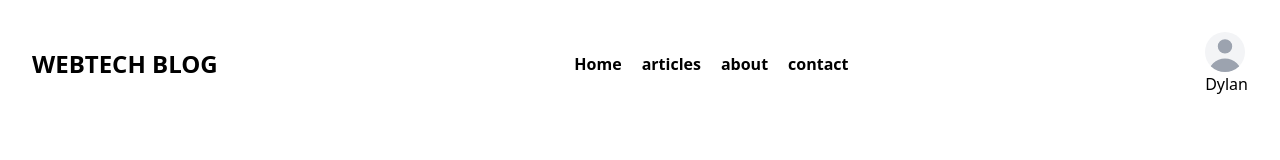
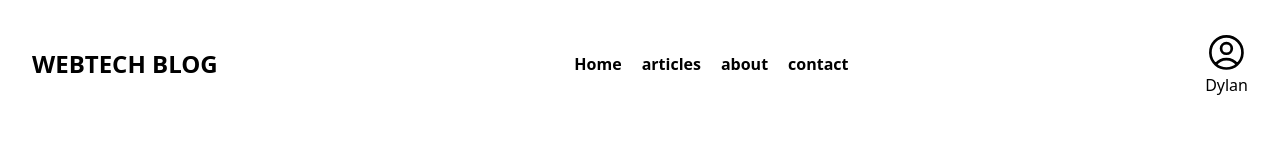
Before and after one commit to LYZER03/Blogging-Application, a Next.js app: page / in a window 1280 px wide. Shown: the top 160 px of the page. Built offline with nearby package versions, Linux system fonts and the light colour scheme.

Commit message:
fix: adjust the import of the login icon

```diff
--- a/package.json
+++ b/package.json
@@ -9,6 +9,7 @@
     "lint": "next lint"
   },
   "dependencies": {
+    "@heroicons/react": "^2.0.18",
     "next": "13.5.6",
     "react": "^18",
     "react-dom": "^18"
--- a/src/components/navbar/Navbar.jsx
+++ b/src/components/navbar/Navbar.jsx
@@ -1,5 +1,6 @@
 import Link from 'next/link'
 import React from 'react'
+import OutlineUserCircleIcon from '@heroicons/react/24/outline/UserCircleIcon'
 
 
 async  function getData() {
@@ -63,9 +64,7 @@ const Navbar = async () => {
         ))}
       </div>
       <div>
-          <div className="relative w-10 h-10 overflow-hidden bg-gray-100 rounded-full dark:bg-gray-600">
-            <svg className="absolute w-12 h-12 text-gray-400 -left-1" fill="currentColor" viewBox="0 0 20 20" xmlns="http://www.w3.org/2000/svg"><path fill-rule="evenodd" d="M10 9a3 3 0 100-6 3 3 0 000 6zm-7 9a7 7 0 1114 0H3z" clip-rule="evenodd"></path></svg>
-          </div>
+          <OutlineUserCircleIcon />
           <span className="float-right">{dataProfile.userName}</span>
       </div>
     </div>
```
Also changed, not shown: 1 other file (tests, documents, lock files or other folders).
